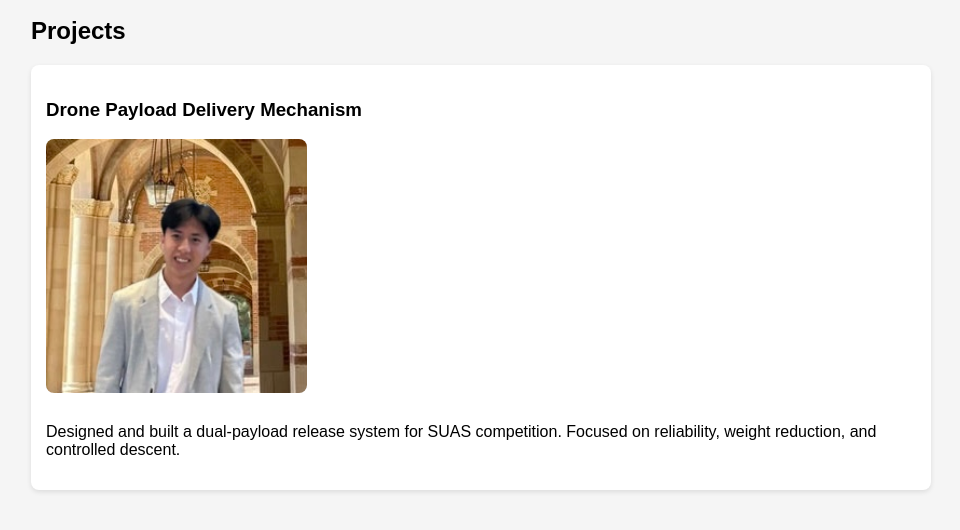
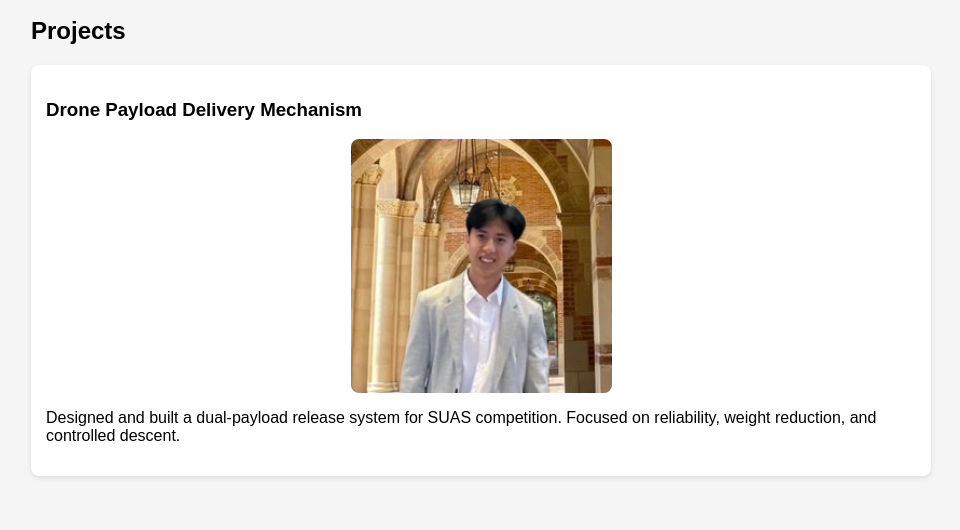
Before and after one commit to hoangduc244/hoangduc244.github.io, a plain HTML site: page index.html in a window 1280 px wide. Shown: the part 114-644 px from the top of the page, without its empty margins (9-969 px from the left). Drawn offline with Linux system fonts and the light colour scheme.

Commit message:
Update index.html

```diff
--- a/index.html
+++ b/index.html
@@ -38,7 +38,7 @@
 
   <div class="project">
     <h3>Drone Payload Delivery Mechanism</h3>
-    <img src="drone.jpg" width="30%" style="border-radius:8px; margin-bottom:10px;">
+    <img src="drone.jpg" width="30%" style="display:block; margin:auto; border-radius:8px; margin-bottom:10px;">
     <p>
       Designed and built a dual-payload release system for SUAS competition.
       Focused on reliability, weight reduction, and controlled descent.
```
